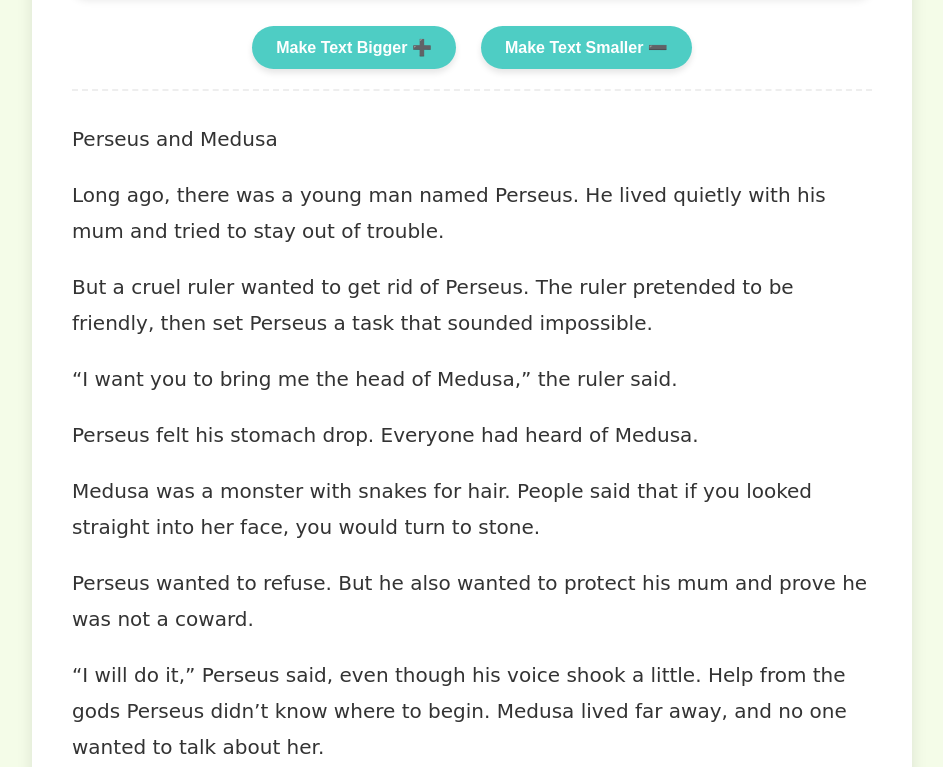
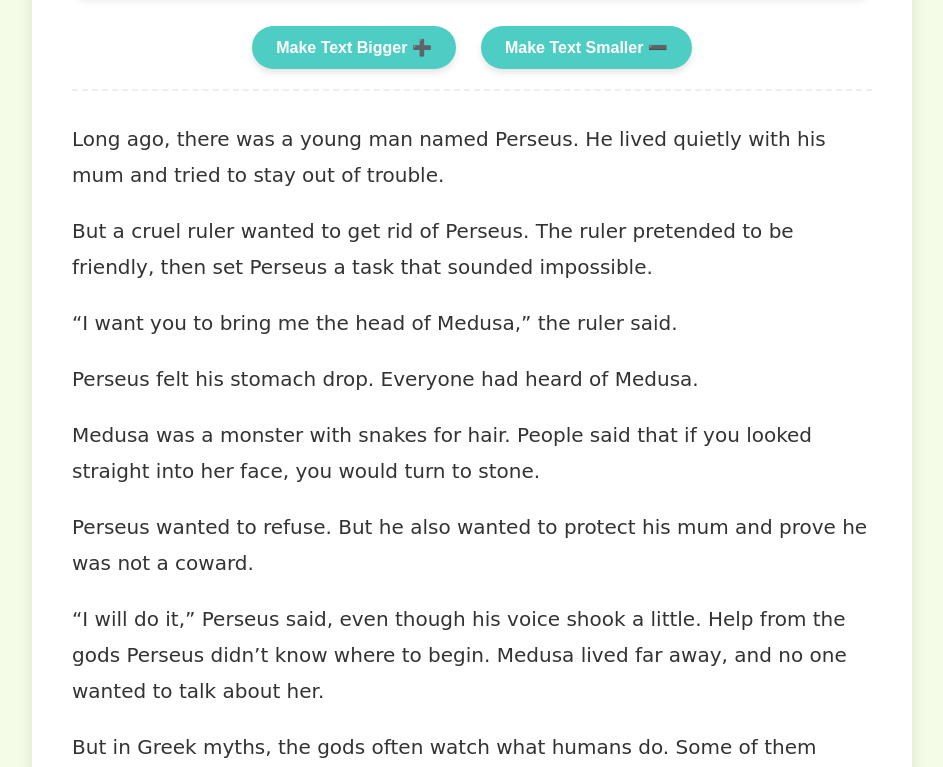
Before and after one commit to justcontrailsNZ/storybook, a Jekyll site: the page built from _posts/2026-3-17-Perseus-and-Medusa.md, in a window 1280 px wide and 900 px high, scrolled down 451 px, cut to the strip 133-900 px from the top of the window. Shown: the whole strip, without its empty margins (168-1111 px from the left). Built offline with Jekyll 4.4.1, drawn with Linux system fonts in a browser that asks for light colours.

Commit message:
Update 2026-3-17-Perseus-and-Medusa.md

```diff
--- a/_posts/2026-3-17-Perseus-and-Medusa.md
+++ b/_posts/2026-3-17-Perseus-and-Medusa.md
@@ -3,7 +3,6 @@ layout: post
 title: "Perseus and Medusa"
 ---
 
-Perseus and Medusa
 
 Long ago, there was a young man named Perseus. He lived quietly with his mum and tried to stay out of trouble.
 
```
